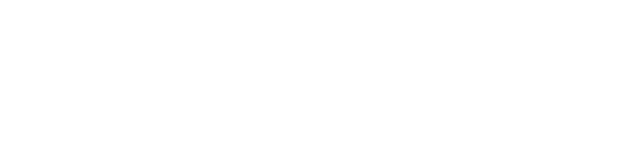
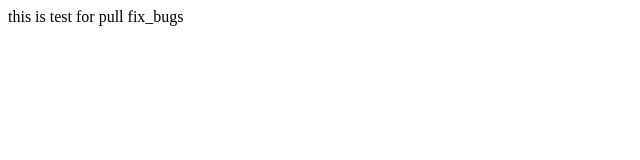
Before and after one commit to tpl-618/tpl, a website: page index.html in a window 1280 px wide. Shown: the whole page, without its empty margins (0-640 px from the left). Drawn offline with Linux system fonts and the light colour scheme.

Commit message:
Update index.html

```diff
--- a/index.html
+++ b/index.html
@@ -7,6 +7,6 @@
     <title>Document</title>
 </head>
 <body>
-
+    this is test for pull fix_bugs
 </body>
 </html>
```
